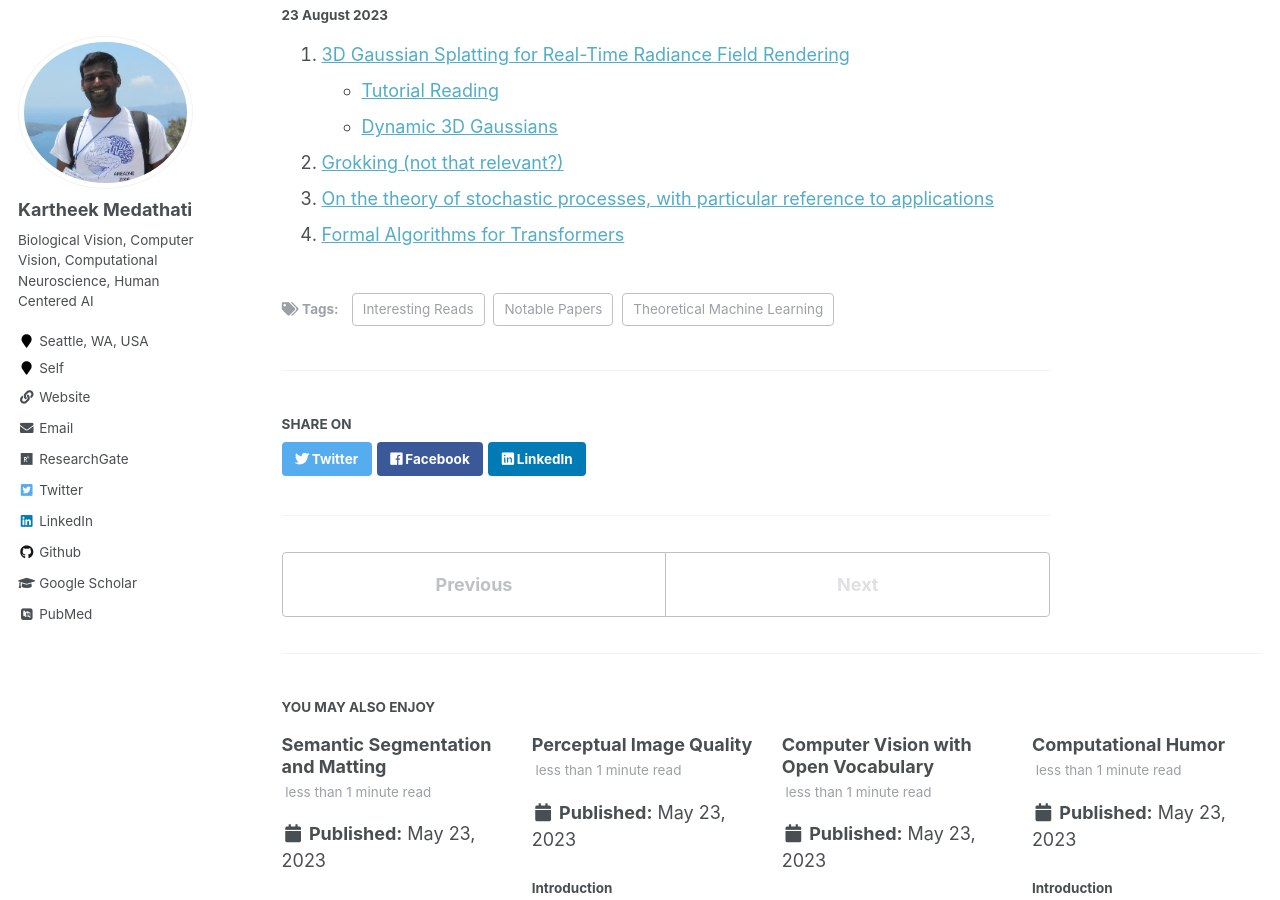
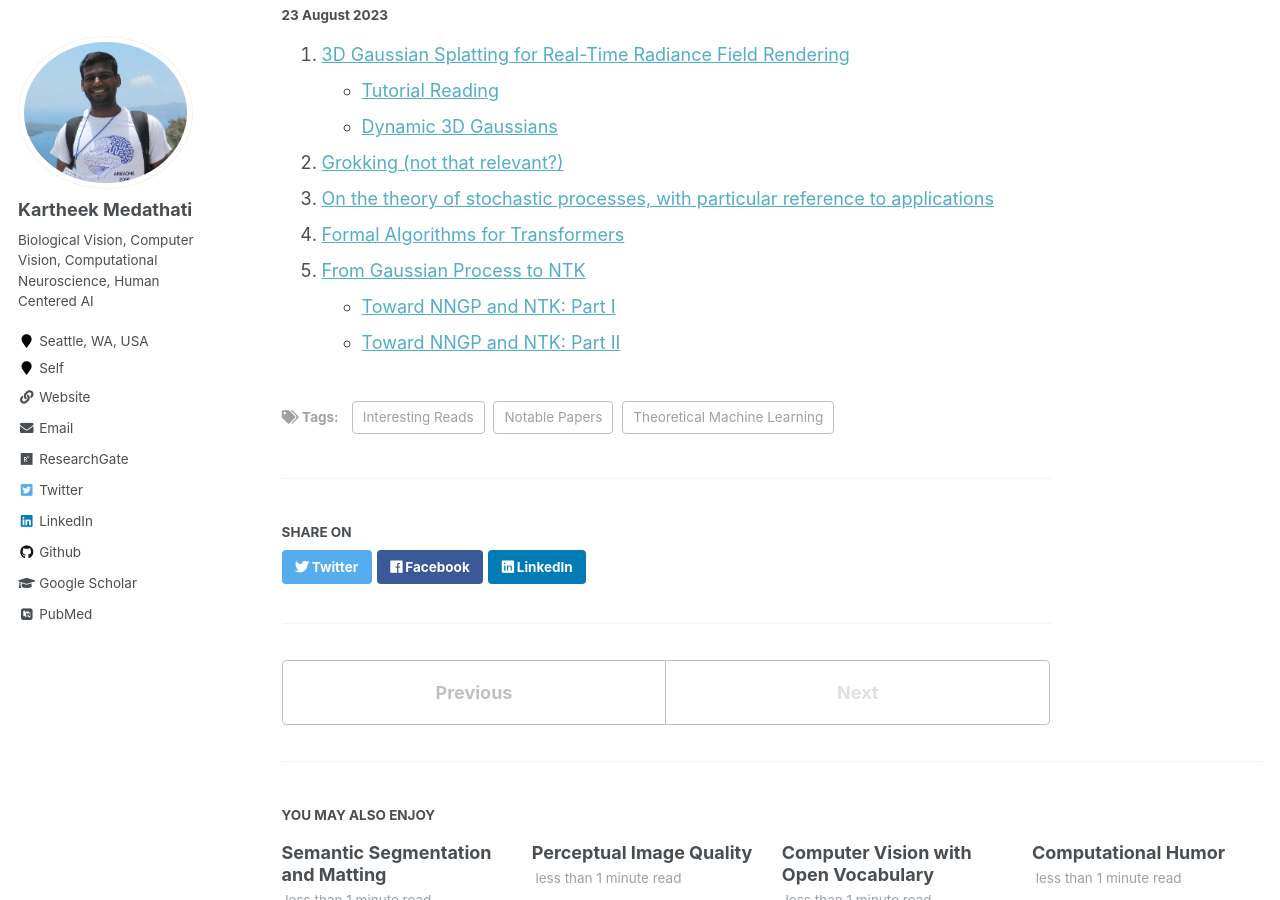
Before and after one commit to kartheekmedathati/kartheekmedathati.github.io, a Jekyll site: the page built from _posts/2023-08-23-Reading-blog-post-5.md, in a window 1280 px wide and 900 px high, scrolled down 319 px. Built offline with Jekyll 4.4.1, drawn with Linux system fonts in a browser that asks for light colours; some web fonts are replaced.

Commit message:
Gaussian Processes and Neural Tangent Kernel

```diff
--- a/_posts/2023-08-23-Reading-blog-post-5.md
+++ b/_posts/2023-08-23-Reading-blog-post-5.md
@@ -18,3 +18,6 @@ tags:
 2. [Grokking (not that relevant?)](https://kindxiaoming.github.io/pdfs/grokking_review.pdf)
 3. [On the theory of stochastic processes, with particular reference to applications](https://digitalassets.lib.berkeley.edu/math/ucb/text/math_s1_article-21.pdf)
 4. [Formal Algorithms for Transformers](https://arxiv.org/pdf/2207.09238.pdf)
+5. [From Gaussian Process to NTK](https://www.youtube.com/watch?v=VUX2bsrYag8)
+    - [Toward NNGP and NTK: Part I](https://frankccccc.github.io/blog/posts/part_i_toward_nngp_and_ntk/)
+    - [Toward NNGP and NTK: Part II](https://frankccccc.github.io/blog/posts/toward_nngp_and_ntk/)
```
